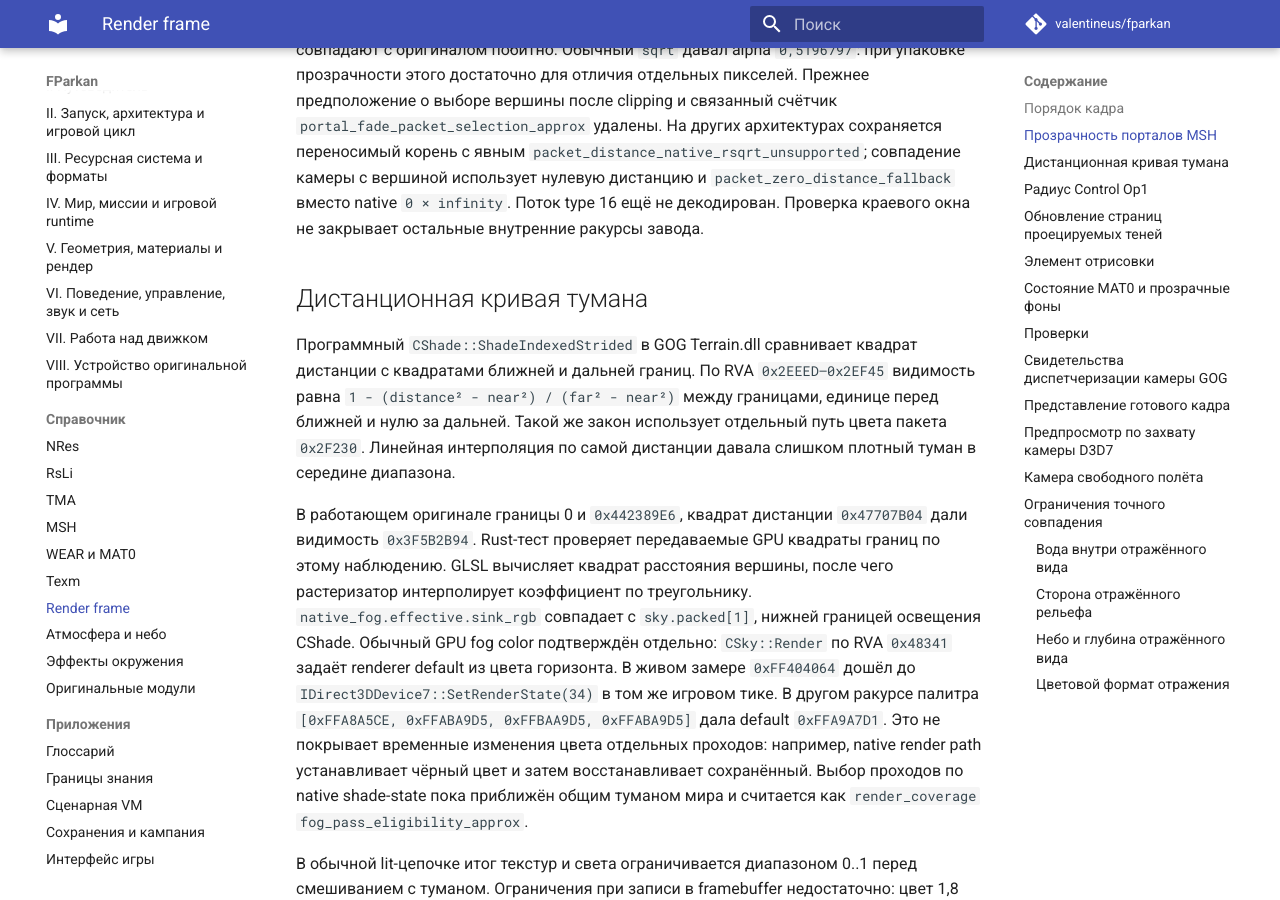
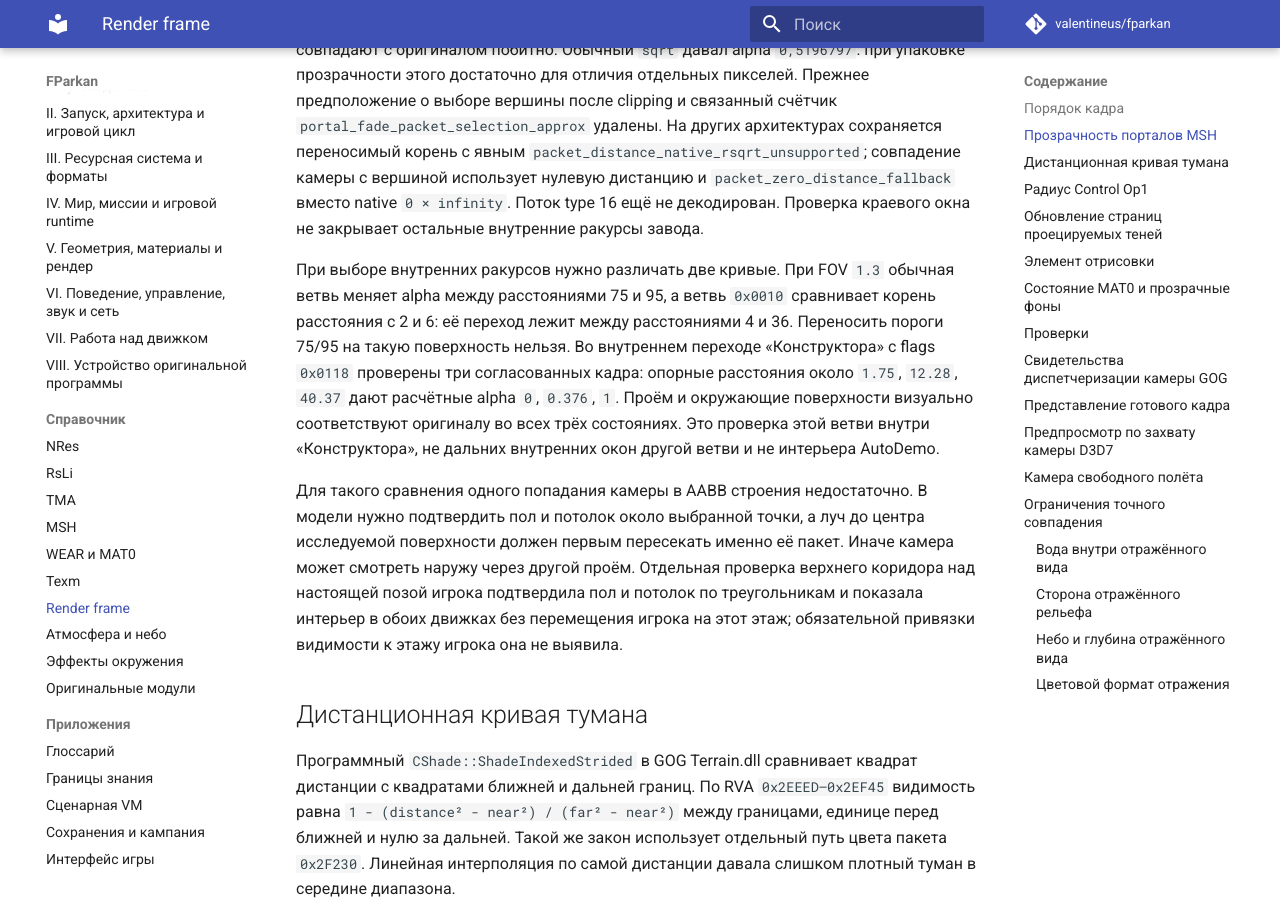
Before and after one commit to valentineus/fparkan, an MkDocs documentation site: the page built from docs/reference/render-frame.md, in a window 1280 px wide and 900 px high, scrolled down 1909 px. Built offline with MkDocs 1.6.1 and Material for MkDocs 9.7.7, drawn with Linux system fonts in a browser that asks for light colours; comment, search, counter and statistics services are not loaded.

Commit message:
docs(render): record verified interior portal cases

```diff
--- a/docs/reference/render-frame.md
+++ b/docs/reference/render-frame.md
@@ -86,6 +86,25 @@ RVA `0x1B0F0`, заменяет diffuse alpha пакета без type 16 с bat
 `packet_zero_distance_fallback` вместо native `0 × infinity`.
 Поток type 16 ещё не декодирован. Проверка краевого окна не закрывает остальные
 внутренние ракурсы завода.
+
+При выборе внутренних ракурсов нужно различать две кривые. При FOV `1.3`
+обычная ветвь меняет alpha между расстояниями 75 и 95, а ветвь `0x0010`
+сравнивает корень расстояния с 2 и 6: её переход лежит между расстояниями
+4 и 36. Переносить пороги 75/95 на такую поверхность нельзя.
+Во внутреннем переходе «Конструктора» с flags `0x0118` проверены три
+согласованных кадра: опорные расстояния около `1.75`, `12.28`, `40.37`
+дают расчётные alpha `0`, `0.376`, `1`. Проём и окружающие поверхности
+визуально соответствуют оригиналу во всех трёх состояниях. Это проверка
+этой ветви внутри «Конструктора», не дальних внутренних окон другой ветви
+и не интерьера AutoDemo.
+
+Для такого сравнения одного попадания камеры в AABB строения недостаточно.
+В модели нужно подтвердить пол и потолок около выбранной точки, а луч до
+центра исследуемой поверхности должен первым пересекать именно её пакет.
+Иначе камера может смотреть наружу через другой проём. Отдельная проверка
+верхнего коридора над настоящей позой игрока подтвердила пол и потолок
+по треугольникам и показала интерьер в обоих движках без перемещения игрока
+на этот этаж; обязательной привязки видимости к этажу игрока она не выявила.
 
 ## Дистанционная кривая тумана
 
```
Also changed, not shown: docs/appendices/knowledge-boundaries.md (+5 -2 lines).
